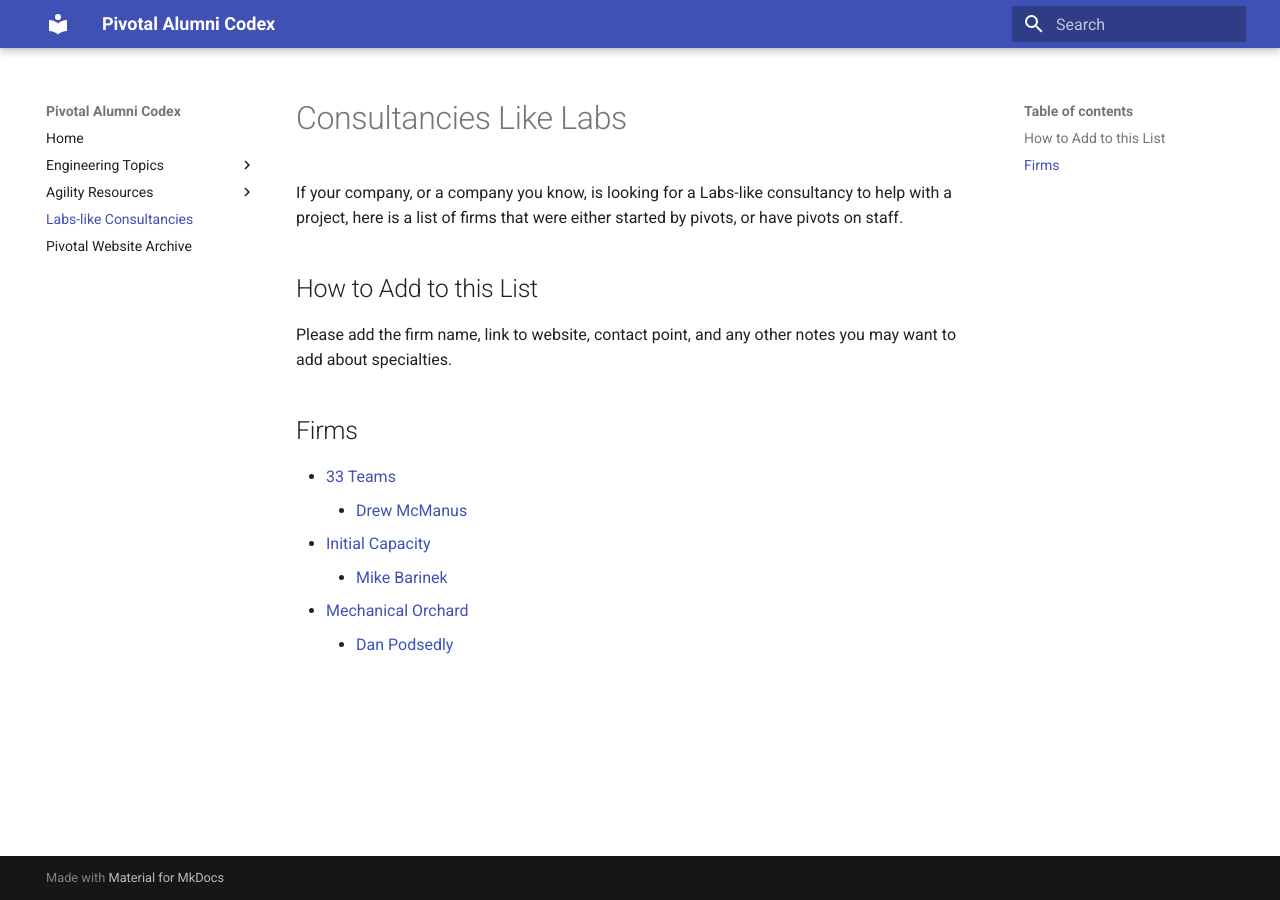
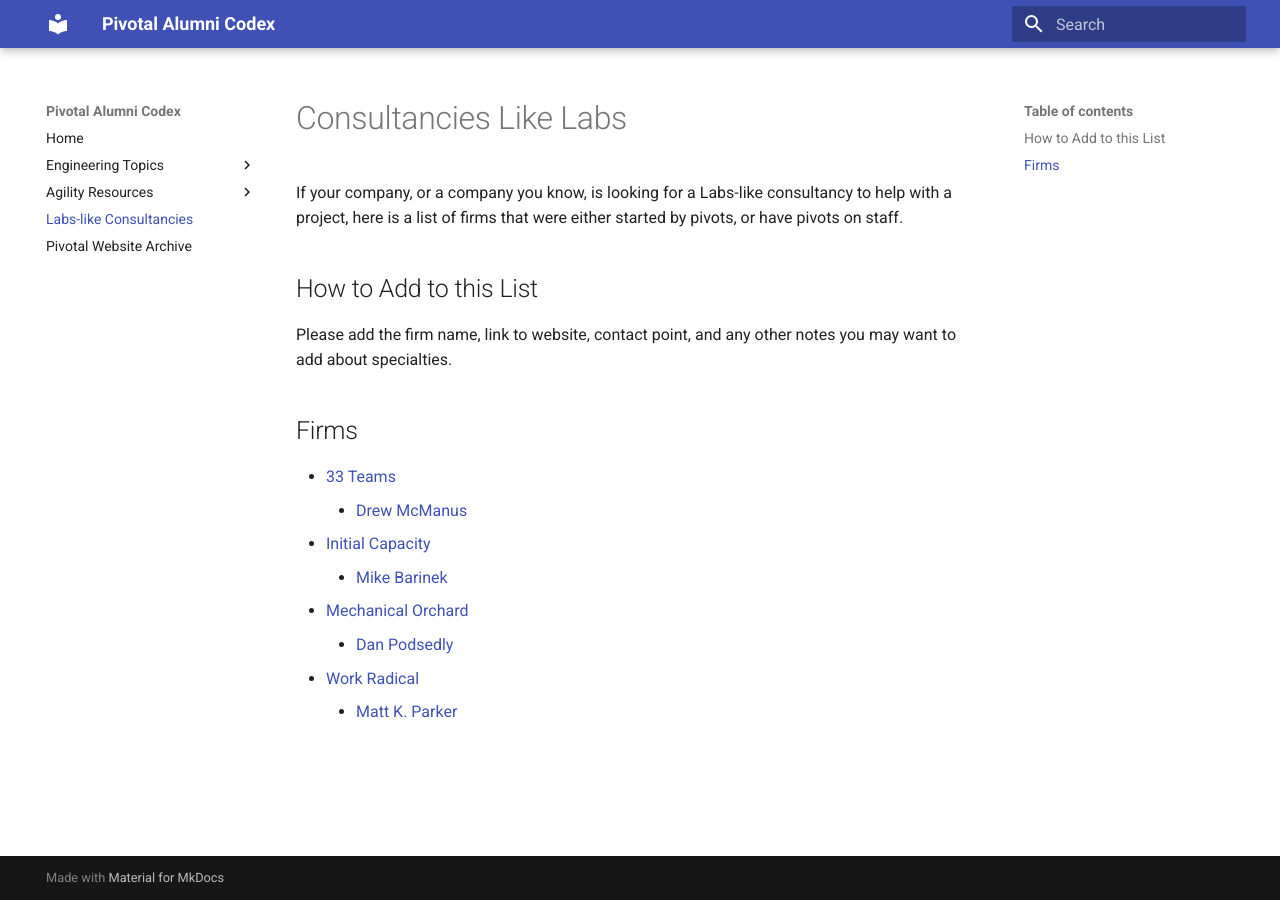
Before and after one commit to alumni-codex/alumni-codex.github.io, an MkDocs documentation site: the page built from docs/consultancies.md, in a window 1280 px wide. Built offline with MkDocs 1.6.1 and Material for MkDocs 9.7.7, drawn with Linux system fonts in a browser that asks for light colours.

Commit message:
Update consultancies.md
Added Work Radical

```diff
--- a/docs/consultancies.md
+++ b/docs/consultancies.md
@@ -14,3 +14,5 @@
     - [Mike Barinek](https://www.linkedin.com/in/barinek/)
 - [Mechanical Orchard](https://www.mechanical-orchard.com/)
     - [Dan Podsedly](https://www.linkedin.com/in/dan-podsedly-9945996/)
+- [Work Radical](https://www.linkedin.com/company/work-radical?trk=profile-position)
+    - [Matt K. Parker](https://mattkparker.com)
```
